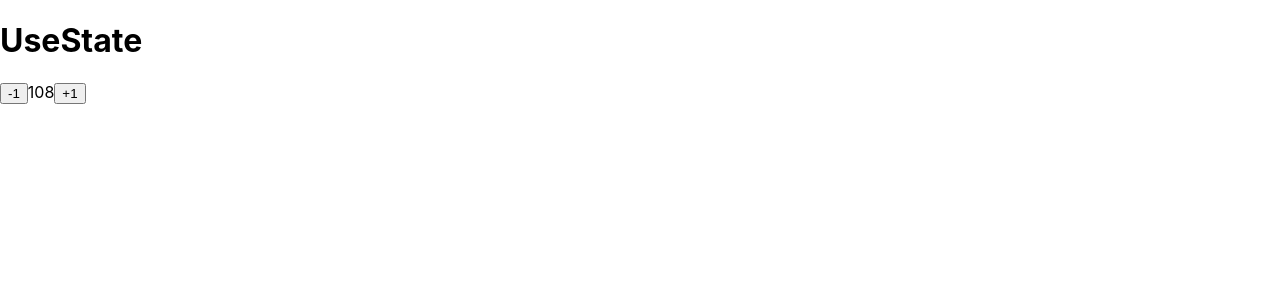
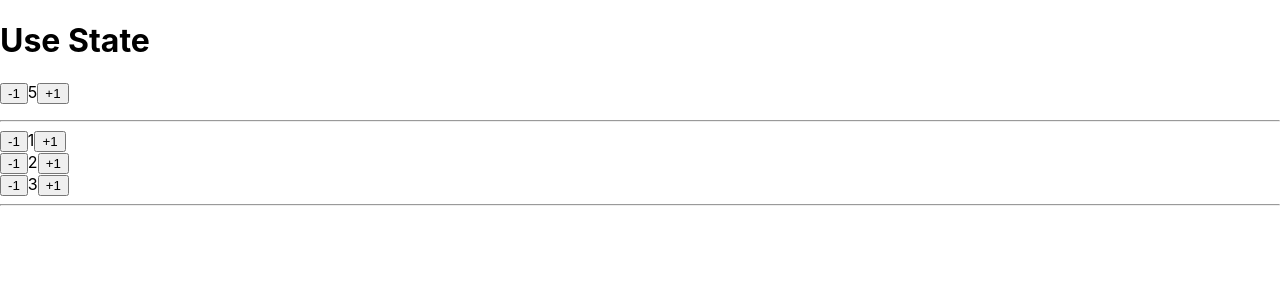
Before and after one commit to Nosov-Pavel/first31.07.21, a React (Create React App) app: page / in a window 1280 px wide. Shown: the top 300 px of the page. Built offline with nearby package versions, Linux system fonts and the light colour scheme.

Commit message:
useStateIndex

```diff
--- a/src/App.js
+++ b/src/App.js
@@ -1,59 +1,42 @@
+
 import {useState} from "react";
 
 function App(){
-    const [count, setCount] = useState(108)
+    const [count, setCount] = useState(5)
+
     const plusOne = (digit) => {
         setCount(count + digit)
     }
+    const [counters, setCounters] = useState([1, 2, 3, ])
 
-    return(
-        <div>
-            <h1>UseState</h1>
-            <button onClick={() => plusOne(-1)}>-1</button>
-            {count}
-            <button onClick={() => plusOne(1)}>+1</button>
+    const plusMinusButtonHandler = (digit, index) => {
+        const newCounters = counters.map((el, ind) => ind === index ? el + digit : el)
+        setCounters(newCounters)
+    }
 
-        </div>
-    );
+  return(
+      <div>
+        <h1>Use State</h1>
+
+          <p>
+              <button onClick={() => plusOne(-1)}> -1 </button>
+              {count}
+              <button onClick={() => plusOne(1)}> +1 </button>
+          </p>
+
+          <hr/>
+          {counters.map((el, index) =>
+          <div>
+              <button onClick={() => plusMinusButtonHandler(-1, index)}> -1 </button>
+              {el}
+              <button onClick={() => plusMinusButtonHandler(+1, index)}> +1 </button>
+          </div>
+          )}
+          <hr/>
+
+
+       </div>
+  );
 }
+
 export default App;
-// import {useState} from "react";
-//
-// function App(){
-//     const [count, setCount] = useState(5)
-//
-//     const plusOne = (digit) => {
-//         setCount(count + digit)
-//     }
-//     const [counters, setCounters] = useState([1, 2, 3, ])
-//
-//     const plusMinusButtonHandler = () => {
-//
-//     }
-//
-//   return(
-//       <div>
-//         <h1>Use State</h1>
-//
-//           <p>
-//               <button onClick={() => plusOne(-1)}> -1 </button>
-//               {count}
-//               <button onClick={() => plusOne(1)}> +1 </button>
-//           </p>
-//
-//           <hr/>
-//           {counters.map((el, index) =>
-//           <div>
-//               <button onClick={() => plusMinusButtonHandler(-1)}> -1 </button>
-//               {el}
-//               <button onClick={() => plusMinusButtonHandler(+1)}> +1 </button>
-//           </div>
-//           )}
-//           <hr/>
-//
-//
-//        </div>
-//   );
-// }
-
-// export default App;
```
